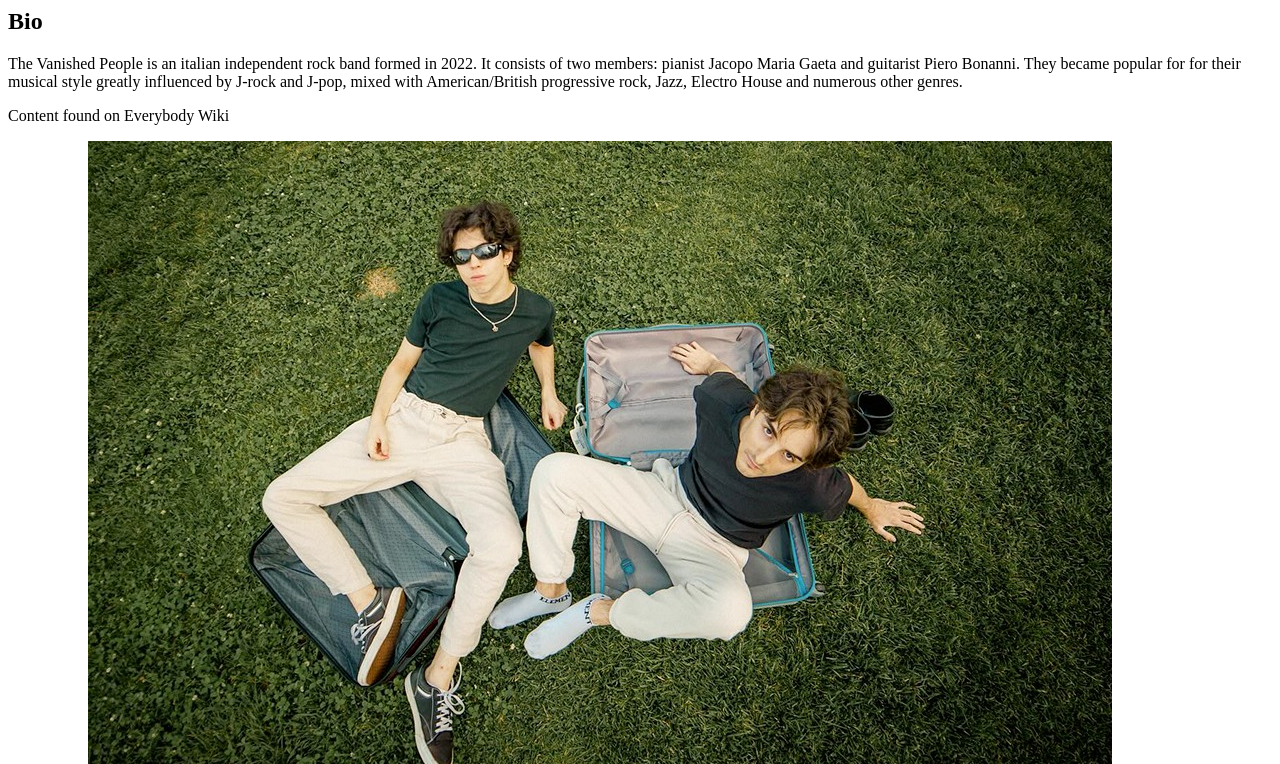
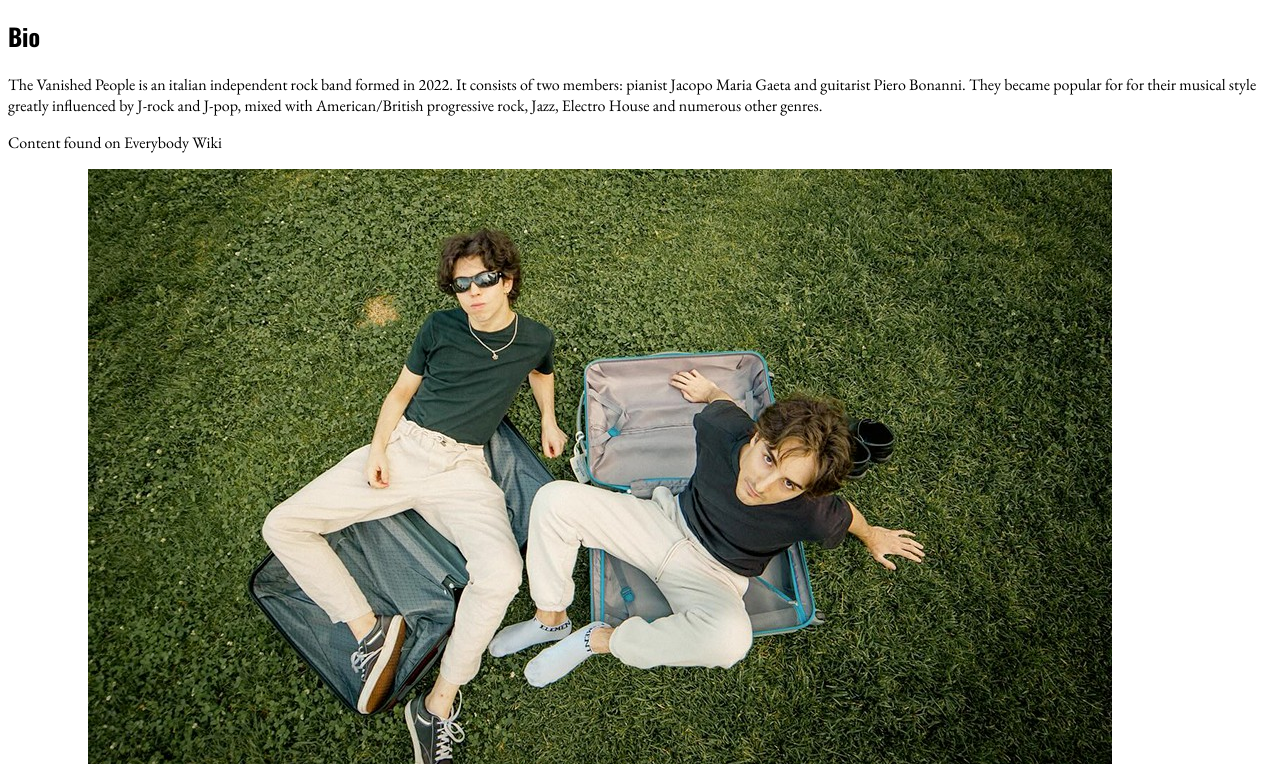
Before and after one commit to Jesse-Ceja/Internet-Studio-JesseCeja, a plain HTML site: page Asg3/favorite-band.html in a window 1280 px wide. Shown: the part 110-874 px from the top of the page. Drawn offline with nearby package versions, Linux system fonts and the light colour scheme.

Commit message:
Update Styles.css

```diff
--- a/Asg3/Styles.css
+++ b/Asg3/Styles.css
@@ -6,11 +6,3 @@ p{
      font-family: "EB Garamond", serif;
 
 }
-
-h1, h2, h3 {
-   font-family: "DM Serif Text", serif;
-}
-
-p{
-    font-family: "Newsreader", serif;
-}
```
